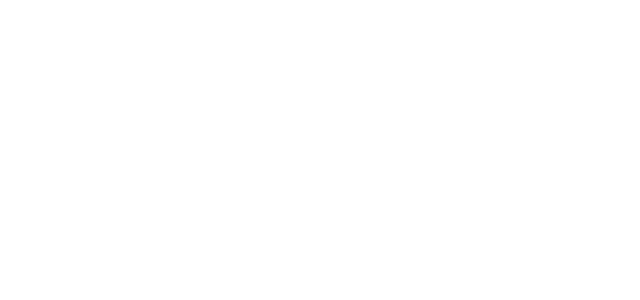
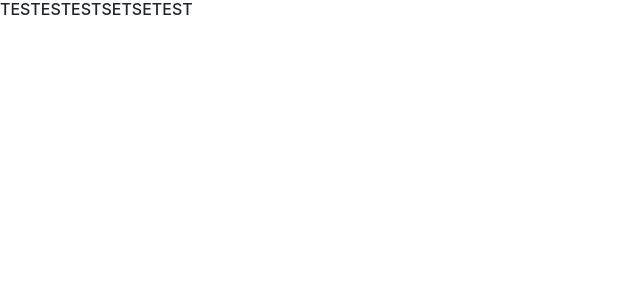
Before and after one commit to nbaugh1/react-app-5, a React (Create React App) app: page / in a window 1280 px wide. Shown: the top 300 px of the page, without its empty margins (0-640 px from the left). Built offline with nearby package versions, Linux system fonts and the light colour scheme.

Commit message:
add node-sass and custom.scss

```diff
--- a/src/App.js
+++ b/src/App.js
@@ -1,11 +1,13 @@
 import React, { Component } from 'react';
+import 'bootstrap/dist/css/bootstrap.min.css';
+
 
 
 class App extends Component {
   render() {
     return (
       <div>
-
+        <h6>TESTESTESTSETSETEST</h6>
       </div>
     );
   }
--- /dev/null
+++ b/src/custom.scss
@@ -0,0 +1,4 @@
+// Override default variables before the import
+$body-bg: #000;
+// Import Bootstrap and its default variables
+@import '~bootstrap/scss/bootstrap.scss';
```
